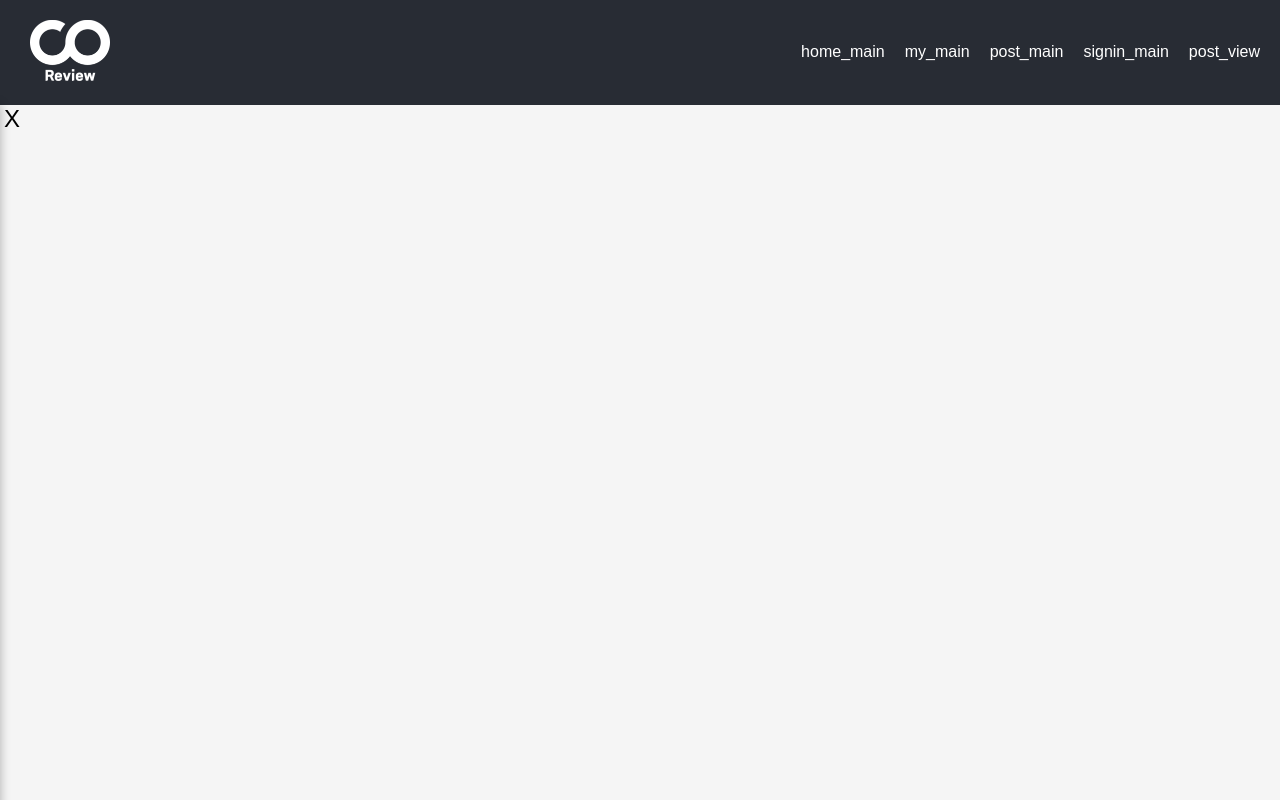
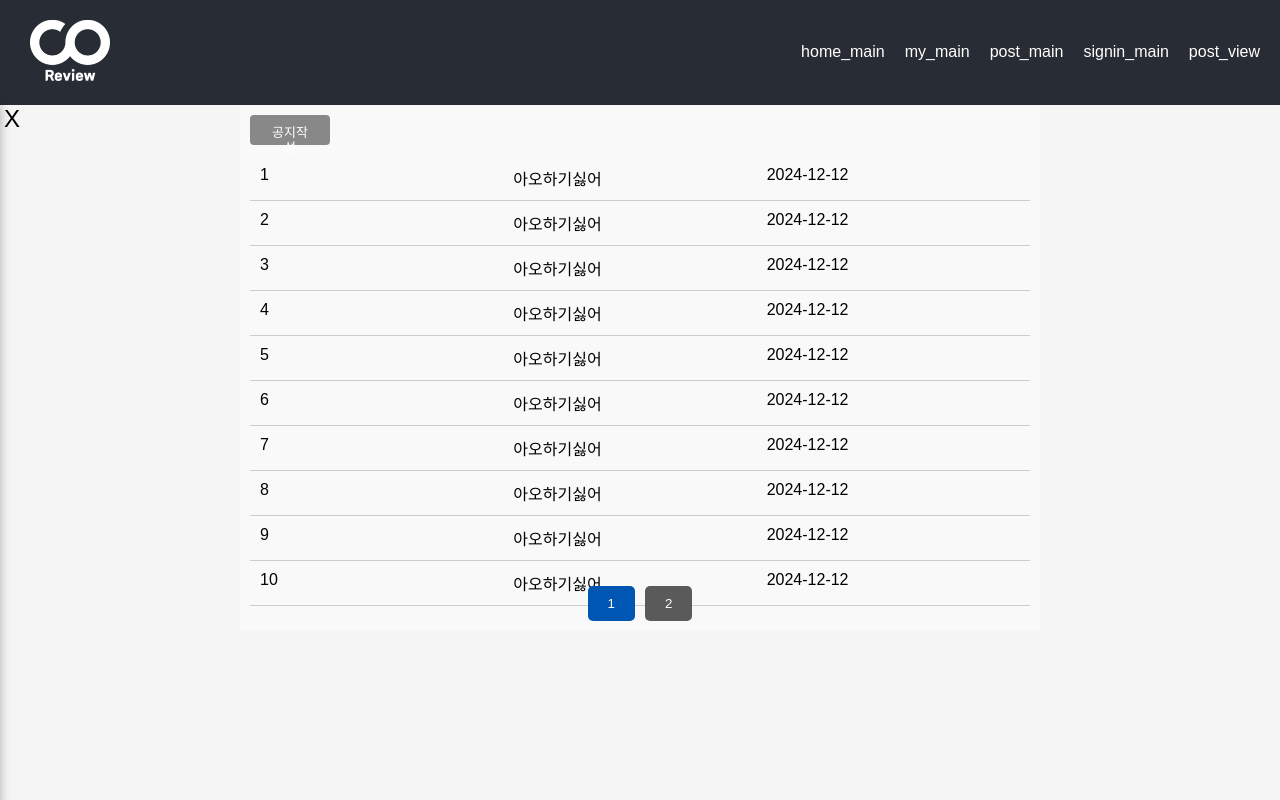
Before and after one commit to Core-View/Front-End, a React (Create React App) app in the folder front/: page /notice in a window 1280 px wide. Built offline with nearby package versions, Linux system fonts and the light colour scheme.

Commit message:
toastui 적용, 이미지 base64 인코딩 제거 방법 탐색중

```diff
--- a/front/package.json
+++ b/front/package.json
@@ -6,6 +6,7 @@
     "@testing-library/jest-dom": "^5.17.0",
     "@testing-library/react": "^13.4.0",
     "@testing-library/user-event": "^13.5.0",
+    "@toast-ui/editor": "^3.2.2",
     "axios": "^1.7.2",
     "bootstrap": "^5.3.3",
     "react": "^18.3.1",
--- a/front/src/Admin/Admin_notice.jsx
+++ b/front/src/Admin/Admin_notice.jsx
@@ -1,32 +1,114 @@
-import React, { useEffect } from "react";
+import React, { useEffect, useState } from "react";
 import axios from "axios";
 import "./admin_notice.css";
-import { useState } from "react";
+import { useNavigate } from "react-router-dom";
 
 const AdminNotice = () => {
-  const [noticeLists, setNoticeLists] = useState("");
+  const [noticeLists, setNoticeLists] = useState([]);
+  const [currentPage, setCurrentPage] = useState(1);
+  const noticesPerPage = 10;
+
+  //공지조회관련
   const getNotice = () => {
-    axios.get(`/notice/view`).then((response) => {
-      console.log(response);
-      if (response.data.success === true) {
-        let noticeList = response.data.notice;
-        console.log(noticeList);
-        setNoticeLists(noticeList);
-      }
-    });
+    // axios.get(`http://localhost:3000/notice/view`).then((response) => {
+    //   if (response.data.success === true) {
+    //     let noticeList = response.data.notice;
+    //     setNoticeLists(noticeList);
+    //   }
+    // });
+    let noticeList = [
+      { notice_id: 1, notice_title: "아오하기싫어", notice_date: "2024-12-12" },
+      { notice_id: 2, notice_title: "아오하기싫어", notice_date: "2024-12-12" },
+      { notice_id: 3, notice_title: "아오하기싫어", notice_date: "2024-12-12" },
+      { notice_id: 4, notice_title: "아오하기싫어", notice_date: "2024-12-12" },
+      { notice_id: 5, notice_title: "아오하기싫어", notice_date: "2024-12-12" },
+      { notice_id: 6, notice_title: "아오하기싫어", notice_date: "2024-12-12" },
+      { notice_id: 7, notice_title: "아오하기싫어", notice_date: "2024-12-12" },
+      { notice_id: 8, notice_title: "아오하기싫어", notice_date: "2024-12-12" },
+      { notice_id: 9, notice_title: "아오하기싫어", notice_date: "2024-12-12" },
+      {
+        notice_id: 10,
+        notice_title: "아오하기싫어",
+        notice_date: "2024-12-12",
+      },
+      {
+        notice_id: 11,
+        notice_title: "아오하기싫어",
+        notice_date: "2024-12-12",
+      },
+      {
+        notice_id: 12,
+        notice_title: "아오하기싫어",
+        notice_date: "2024-12-12",
+      },
+      {
+        notice_id: 13,
+        notice_title: "아오하기싫어",
+        notice_date: "2024-12-12",
+      },
+    ];
+
+    setNoticeLists(noticeList);
   };
 
   useEffect(() => {
     getNotice();
   }, []);
 
+  //공지상세보기 페이지로 넘어가기 관련
+  const navigate = useNavigate();
+
+  //페이지네이션 관련
+  // 현재 페이지에 해당하는 공지 목록을 계산
+  const indexOfLastNotice = currentPage * noticesPerPage;
+  const indexOfFirstNotice = indexOfLastNotice - noticesPerPage;
+  const currentNotices = noticeLists.slice(
+    indexOfFirstNotice,
+    indexOfLastNotice
+  );
+
+  // 페이지 번호 배열 생성
+  const pageNumbers = [];
+  for (let i = 1; i <= Math.ceil(noticeLists.length / noticesPerPage); i++) {
+    pageNumbers.push(i);
+  }
+
+  //공지작성관련
+  const createNotice = () => {
+    console.log("공지쓰자");
+    navigate("/notice/post");
+  };
+
   return (
     <div className="admin_notice_container">
+      <button className="create_notice" onClick={createNotice}>
+        공지작성
+      </button>
       <ul className="ad_notice_list">
-        {noticeLists.map((a, i) => (
-          <li key={i}>{a.notice_title}</li>
+        {currentNotices.map((notice, i) => (
+          <li
+            key={i}
+            onClick={() => {
+              navigate(`/notice/view/${notice.notice_id}`);
+            }}
+          >
+            <span className="ad_notice_id">{notice.notice_id}</span>
+            <span className="ad_notice_title">{notice.notice_title}</span>
+            <span className="ad_notice_date">{notice.notice_date}</span>
+          </li>
         ))}
       </ul>
+      <div className="pagination">
+        {pageNumbers.map((number) => (
+          <button
+            key={number}
+            onClick={() => setCurrentPage(number)}
+            className={currentPage === number ? "active" : ""}
+          >
+            {number}
+          </button>
+        ))}
+      </div>
     </div>
   );
 };
--- /dev/null
+++ b/front/src/Admin/Admin_notice_create.jsx
@@ -0,0 +1,46 @@
+import React, { useEffect, useRef } from "react";
+import "./admin_notice_create.css";
+import Editor from "@toast-ui/editor";
+import "@toast-ui/editor/dist/toastui-editor.css"; // Editor's Style
+
+const AdminNoticeCreate = () => {
+  const editorRef = useRef(null);
+  const editorInstanceRef = useRef(null);
+
+  const handleRegisterButton = () => {
+    if (editorInstanceRef.current) {
+      // 입력창에 입력한 내용을 HTML 태그 형태로 취득
+      console.log(editorInstanceRef.current.getHTML());
+      // 입력창에 입력한 내용을 MarkDown 형태로 취득
+      console.log(editorInstanceRef.current.getMarkdown());
+    }
+  };
+
+  useEffect(() => {
+    if (editorRef.current) {
+      editorInstanceRef.current = new Editor({
+        el: editorRef.current,
+        height: "600px",
+        initialValue: "공지사항을 작성하세요.",
+        initialEditType: "wysiwyg",
+        previewStyle: "vertical",
+        hooks: {
+          addImageBlobHook(blob, callback) {
+            // 이미지 업로드 로직 커스텀
+            console.log(blob);
+            console.log(callback);
+          },
+        },
+      });
+    }
+  }, []);
+
+  return (
+    <div className="notice_create_container">
+      <div id="editor" ref={editorRef}></div>
+      <button onClick={handleRegisterButton}>등록</button>
+    </div>
+  );
+};
+
+export default AdminNoticeCreate;
--- /dev/null
+++ b/front/src/Admin/Admin_notice_view.jsx
@@ -0,0 +1,43 @@
+import React, { useEffect, useState } from "react";
+import axios from "axios";
+import "./admin_notice_view.css";
+
+const AdminNoticeView = () => {
+  const [notice, setNotice] = useState([]);
+
+  const handleEdit = () => {
+    console.log("수정!");
+  };
+
+  const handleDelete = () => {
+    console.log("삭제!");
+  };
+
+  return (
+    <div className="admin_notice_view_container">
+      <div className="admin_notice_view_header">
+        <div className="admin_notice_view_title">제모오오오오옥</div>
+        <div className="admin_notice_view_buttons">
+          <button onClick={handleEdit} className="edit_button">
+            수정
+          </button>
+          <button onClick={handleDelete} className="delete_button">
+            삭제
+          </button>
+        </div>
+      </div>
+      <div className="admin_notice_view_date">2024-12-12</div>
+      <div className="admin_notice_view_content">
+        오늘은 기쁜 날입니다. 중국이 우리나라 속국을 인정했습니다. 북한은
+        물론이고 저기 일본이랑 러시아도 다 우리 나라 밑으로 들어오기로 했습니다.
+        윤석열 대통령은 기뻐서 모든 국민에게 제육1인분씩 맛있게 볶아주기로
+        했습니다.
+      </div>
+      <div className="admin_notice_view_img">
+        <img src="/images/CoreView_logo_black.png" alt="" />
+      </div>
+    </div>
+  );
+};
+
+export default AdminNoticeView;
--- a/front/src/Admin/Admin_post.jsx
+++ b/front/src/Admin/Admin_post.jsx
@@ -5,6 +5,7 @@ const AdminPost = () => {
   return (
     <div className="admin_post_container">
       <ul className="ad_post_list">
+        {/* 만들어진거 보고 후다닥 만들겠음 */}
         <li>1.asdfasdfasdf</li>
         <li>1.assdsdfasdf</li>
         <li>1.asdfasdfasdf</li>
--- a/front/src/Admin/admin_notice.css
+++ b/front/src/Admin/admin_notice.css
@@ -1,8 +1,67 @@
+.admin_notice_container {
+    padding: 10px;
+    margin: auto;
+    max-width: 800px;
+    background-color: #f9f9f9;
+}
+
+.create_notice {
+    cursor: pointer;
+    width: 80px;
+    height: 30px;
+    font-size: 13px;
+    line-height: 15px;
+    background-color: #888;
+}
+
+.create_notice:hover {
+    background-color: #333;
+}
+
 .ad_notice_list {
-    width: 100%;
+    list-style: none;
+    height: 410px;
+    padding: 0;
 }
 
 .ad_notice_list li {
-    border-bottom: 1px solid black;
-    margin: 5px 0px;
+    display: flex;
+    justify-content: space-between;
+    padding: 10px;
+    border-bottom: 1px solid #ccc;
+    cursor: pointer;
 }
+
+.ad_notice_list li:hover {
+    background-color: #eaeaea;
+}
+
+.ad_notice_id,
+.ad_notice_title,
+.ad_notice_date {
+    flex: 1;
+}
+
+.pagination {
+    display: flex;
+    justify-content: center;
+    margin-top: 20px;
+}
+
+.pagination button {
+    margin: 0 5px;
+    padding: 10px 20px;
+    border: none;
+    border-radius: 5px;
+    cursor: pointer;
+    background-color: #5a5a5a;
+    color: white;
+}
+
+.pagination button.active {
+    background-color: #0056b3;
+}
+
+.pagination button:hover:not(.active) {
+    background-color: #0056b3;
+}
--- /dev/null
+++ b/front/src/Admin/admin_notice_create.css
@@ -0,0 +1,26 @@
+/* admin_notice_create.css */
+.notice_create_container {
+    display: flex;
+    flex-direction: column;
+    align-items: center;
+    padding: 20px;
+}
+
+#editor {
+    width: 100%;
+    max-width: 800px;
+    margin-bottom: 20px;
+}
+
+button {
+    padding: 10px 20px;
+    background-color: #007bff;
+    color: white;
+    border: none;
+    border-radius: 4px;
+    cursor: pointer;
+}
+
+button:hover {
+    background-color: #0056b3;
+}
--- /dev/null
+++ b/front/src/Admin/admin_notice_view.css
@@ -0,0 +1,60 @@
+.admin_notice_view_container {
+    padding: 20px;
+    margin: auto;
+    max-width: 800px;
+    border: 1px solid #ccc;
+    border-radius: 8px;
+    background-color: #f9f9f9;
+}
+
+.admin_notice_view_header {
+    display: flex;
+    justify-content: space-between;
+    align-items: center;
+    margin-bottom: 10px;
+}
+
+.admin_notice_view_title {
+    font-size: 2em;
+}
+
+.admin_notice_view_buttons {
+    display: flex;
+    gap: 10px;
+}
+
+.edit_button,
+.delete_button {
+    padding: 10px 20px;
+    border: none;
+    border-radius: 5px;
+    cursor: pointer;
+}
+
+.edit_button {
+    background-color: #4caf50;
+    color: white;
+}
+
+.delete_button {
+    background-color: #f44336;
+    color: white;
+}
+
+.admin_notice_view_date {
+    font-size: 0.9em;
+    color: #888;
+    margin-bottom: 20px;
+}
+
+.admin_notice_view_content {
+    font-size: 1.2em;
+    line-height: 1.6;
+    margin-bottom: 20px;
+}
+
+.admin_notice_view_img img {
+    max-width: 100%;
+    height: auto;
+    border-radius: 8px;
+}
--- a/front/src/App.js
+++ b/front/src/App.js
@@ -17,6 +17,9 @@ import PostView from "./Post/post_view";
 import CodeEditor from "./Post/post_code_editor";
 // Admin
 import Admin from "./Admin/Admin_main";
+import AdminNotice from "./Admin/Admin_notice";
+import AdminNoticeView from "./Admin/Admin_notice_view";
+import AdminNoticePost from "./Admin/Admin_notice_create";
 
 function App() {
   return (
@@ -25,7 +28,12 @@ function App() {
         <Header />
         <Sidebar />
         <Routes>
+          {/* admin  */}
           <Route path="/admin" element={<Admin />} />
+          <Route path="/notice" element={<AdminNotice />} />
+          <Route path="/notice/view/:notice_id" element={<AdminNoticeView />} />
+          <Route path="/notice/post" element={<AdminNoticePost />} />
+          {/* admin  */}
           <Route path="/" element={<Main />} />
           <Route path="my_main" element={<Mypage />} />
           <Route path="my_modify" element={<Mymodify />} />
```
Also changed, not shown: 1 other file (tests, documents, lock files or other folders).
